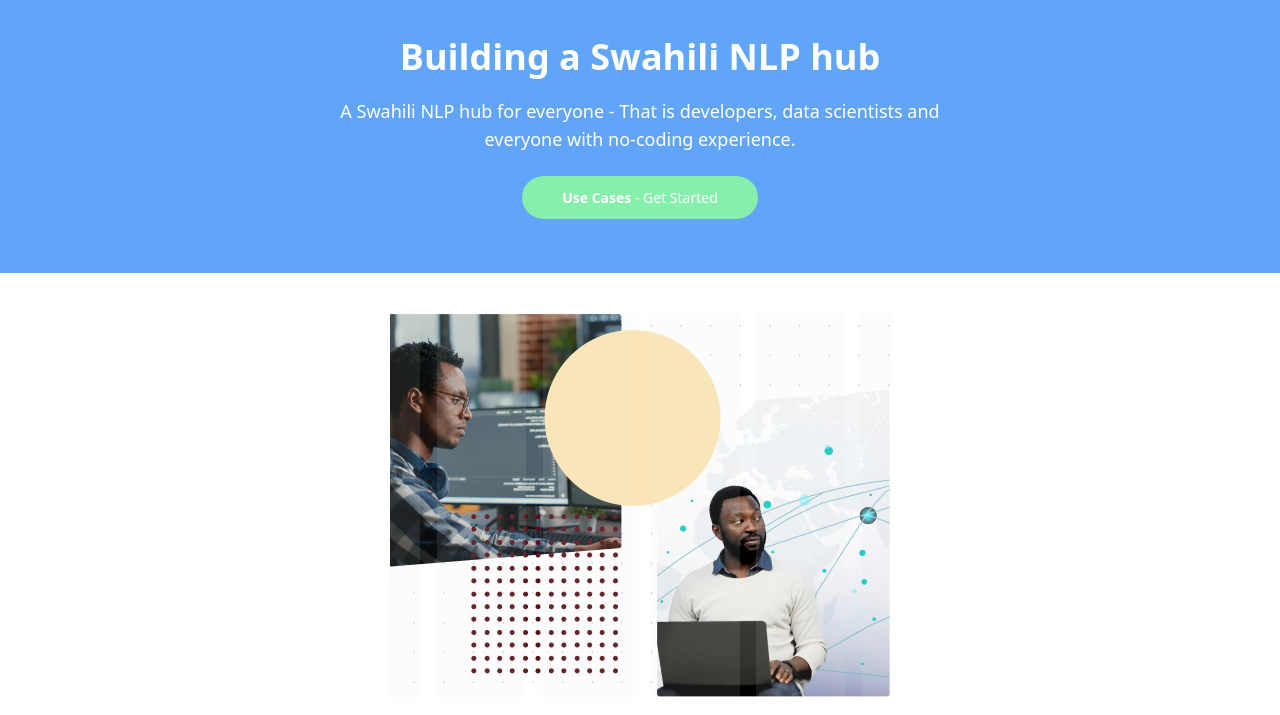
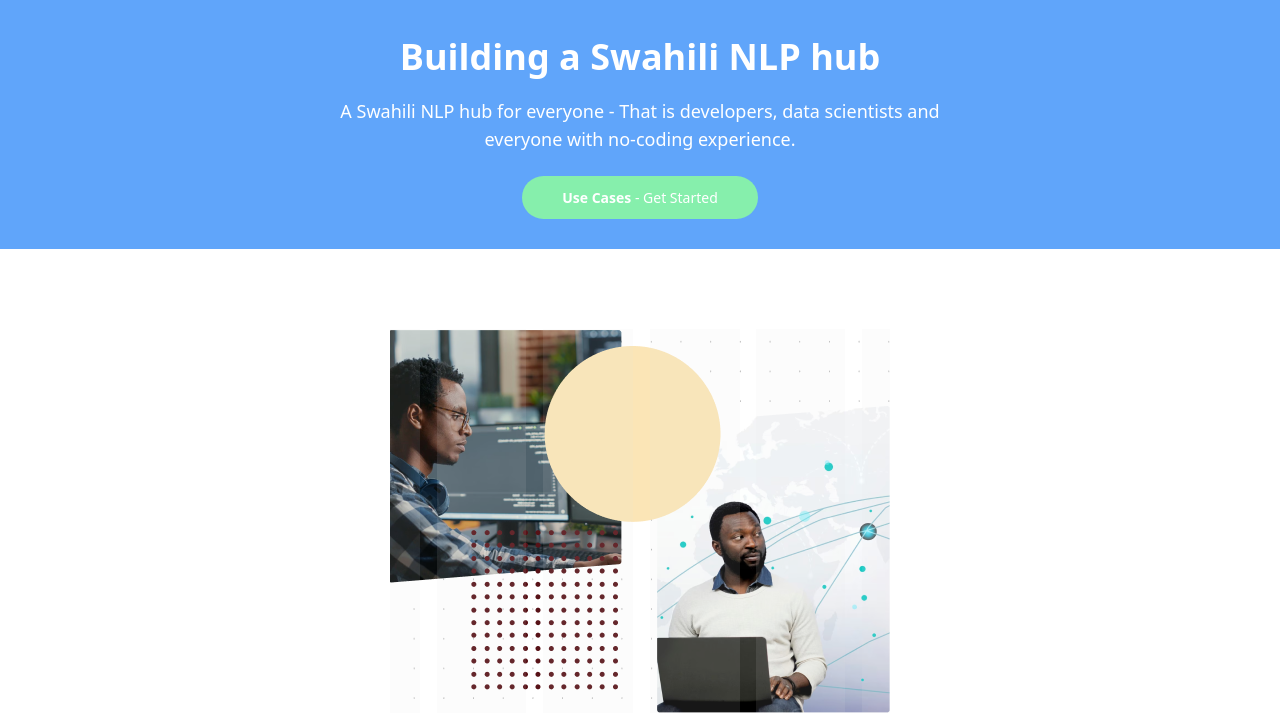
Before and after one commit to Sumally007/swahili-hub, a website: page src/index.html in a window 1280 px wide. Shown: the part 91-806 px from the top of the page. Drawn offline with Linux system fonts and the light colour scheme.

Commit message:
sm section one competed

```diff
--- a/src/index.html
+++ b/src/index.html
@@ -8,7 +8,7 @@
   </head>
   <body class="w-screen">
     <div class="w-screen">
-      <div class="bg-blue-400 flex flex-col w-full pb-72 sm:pb-16 mb-marginb sm:mb-0 sm:text-yellow-700">
+      <div class="bg-blue-400 flex flex-col w-full pb-72 sm:pb-10 mb-marginb sm:mb-0 sm:text-yellow-700">
         <!--nav start-->
         <nav class="w-full flex justify-between pt-10 pl-14 sm:pl-10 pb-20 sm:pb-10 pr-14 ">
           <div class="flex justify-between items-center sm:w-full">
@@ -54,9 +54,9 @@
         alt=""
       /><!--section one end-->
 
-      <div class="flex items-center justify-center mb-28">
+      <div class="flex items-center justify-center mb-28 sm:mb-20">
         <!--section two start-->
-        <div class="flex sm:flex-col sm:items-center gap-12 sm:pt-10">
+        <div class="flex sm:flex-col sm:items-center gap-12 sm:gap-10 sm:pt-20">
           <div>
             <img src="./img/Capture1.PNG" alt="" />
           </div>
```
Also changed, not shown: src/output.css.
